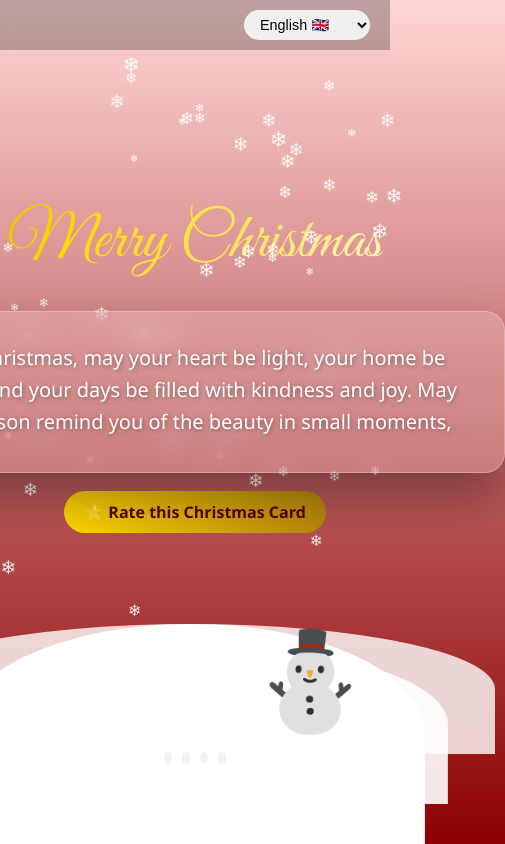
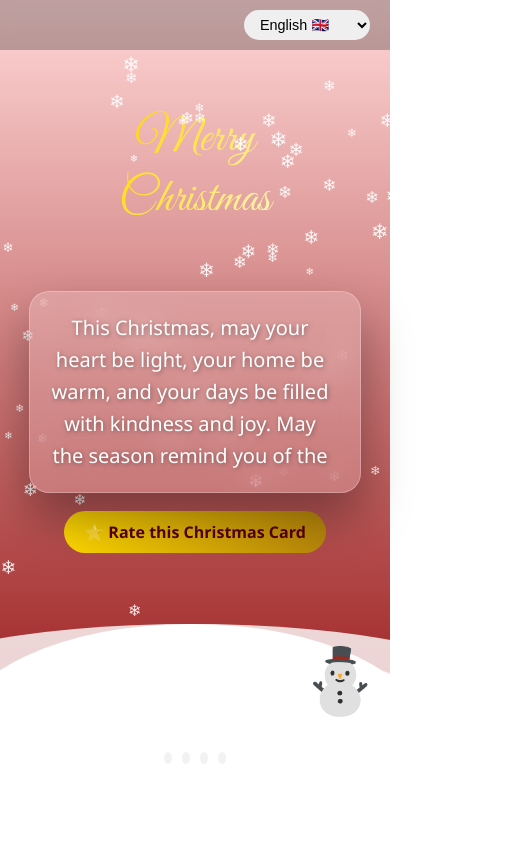
Before and after one commit to DavieJ97/Christmas-site, a plain HTML site: page index.html in a window 390 px wide. Shown: the whole page, 505 px wide, since content can reach past the window. Drawn offline with Linux system fonts and the light colour scheme.

Commit message:
made moble ready

```diff
--- a/index.html
+++ b/index.html
@@ -264,6 +264,42 @@
             border-radius: 50%;
         }
 
+        @media (max-width: 768px) {
+
+        body {
+            padding: 20px;
+        }
+
+        .background-text {
+            top: 20%;
+            font-size: clamp(3rem, 12vw, 4.5rem);
+            white-space: normal;
+            text-align: center;
+        }
+
+        .card {
+            width: 100%;
+            max-width: 95%;
+            padding: 20px;
+        }
+
+        .card-content {
+            max-height: 160px;
+        }
+
+        #snowman {
+            font-size: 4rem;
+            bottom: 120px;
+            right: 10px;
+        }
+
+        #snowSpeech {
+            font-size: 0.9rem;
+            max-width: 160px;
+            white-space: normal;
+        }
+    }
+
     </style>
 </head>
 
```
